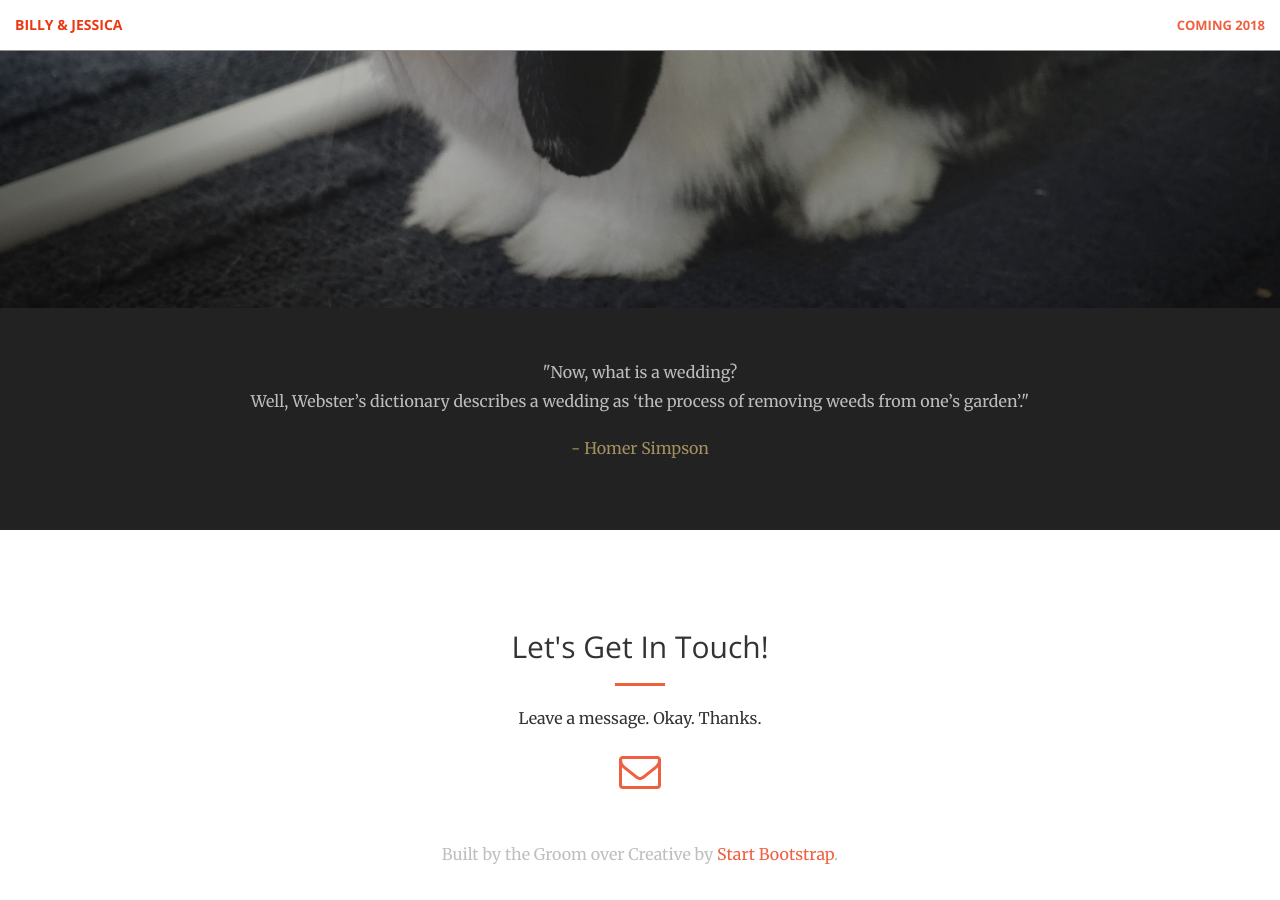
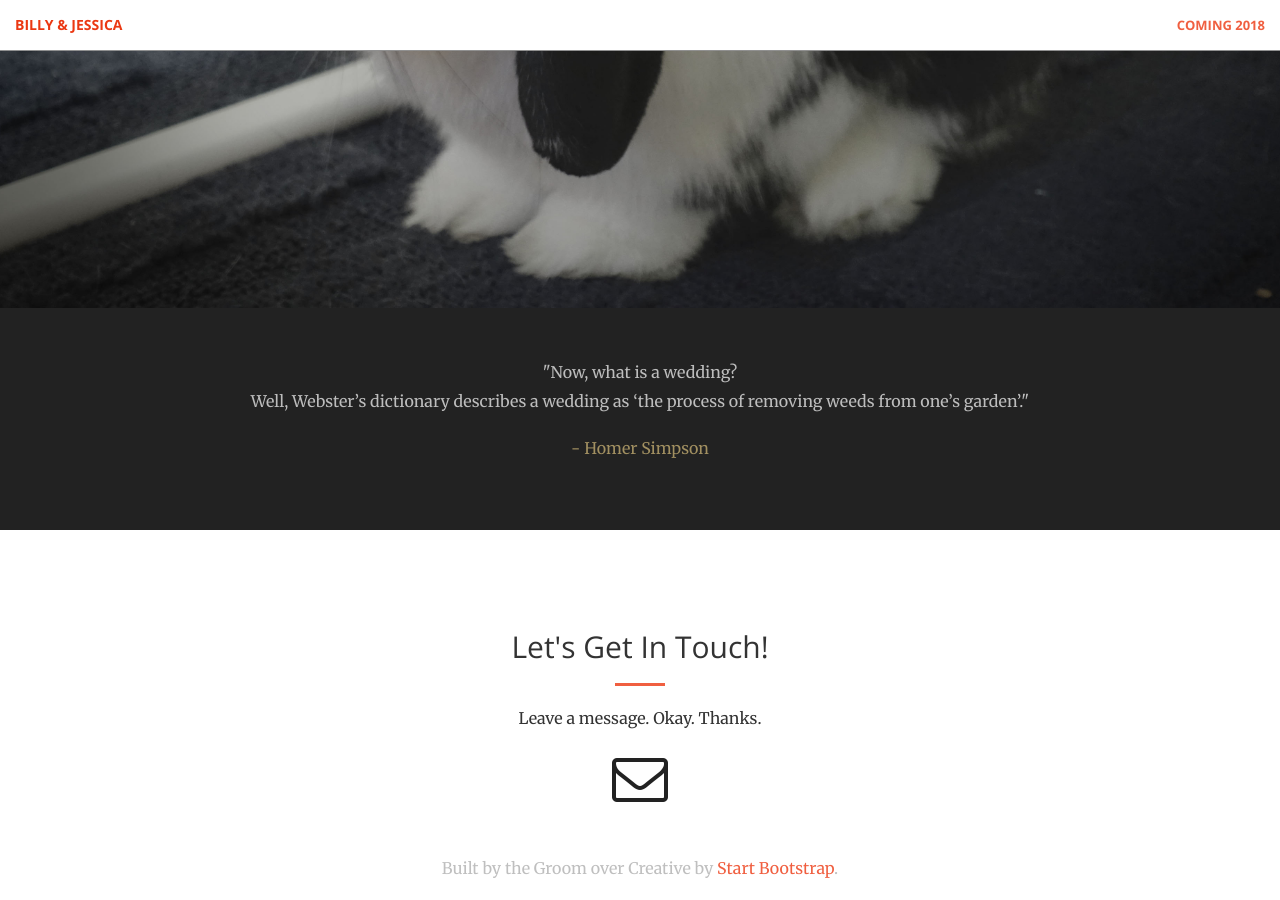
Before and after one commit to notbleh/wed-website, a Jekyll site: the page built from index.html, in a window 1280 px wide and 900 px high, scrolled down 592 px. Built offline with Jekyll 4.4.1, drawn with Linux system fonts in a browser that asks for light colours.

Commit message:
Update preview.html

```diff
--- a/_layouts/preview.html
+++ b/_layouts/preview.html
@@ -7,7 +7,7 @@
   {% include nav-preview.html %}
   {% include stay-tuned.html %}
   {% include aside.html %}
-  {% include rsvp.html %}
+  {% include contact.html %}
   {% include scripts.html %}
 </body>
 
```
